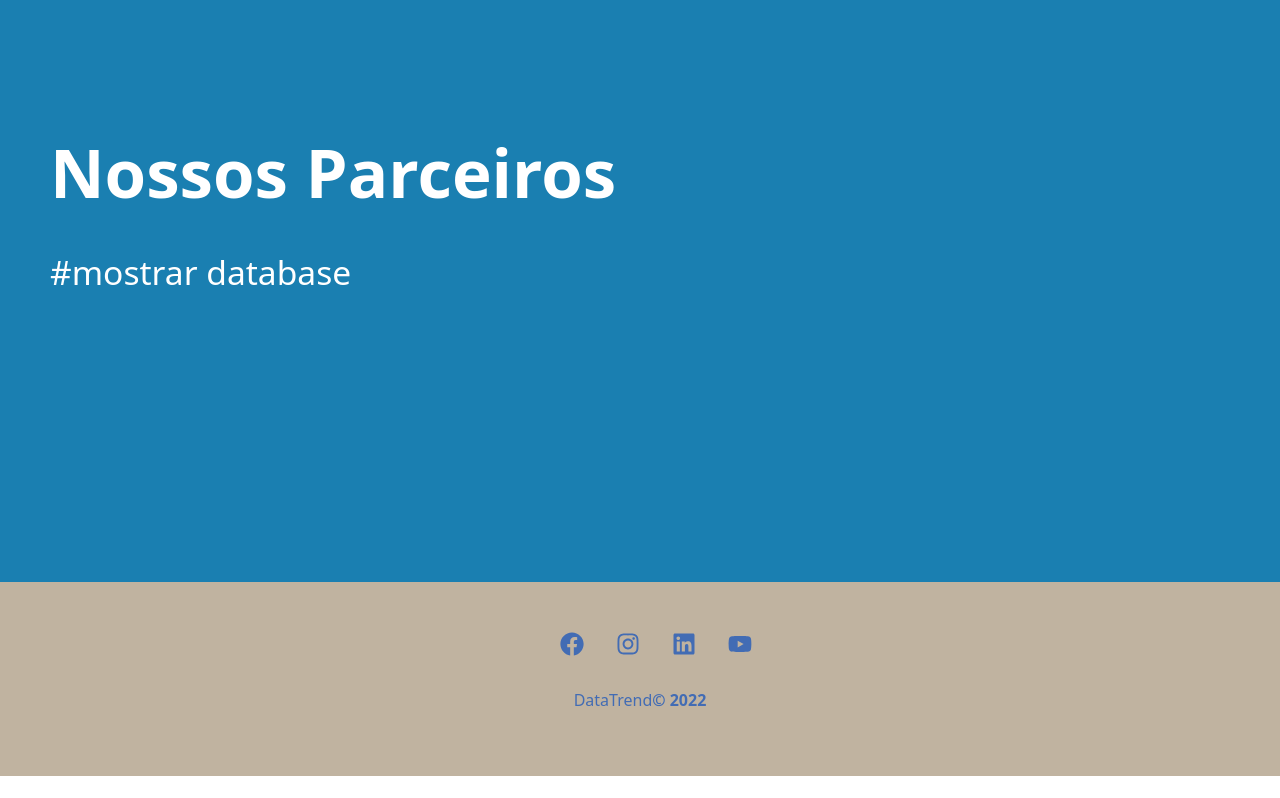
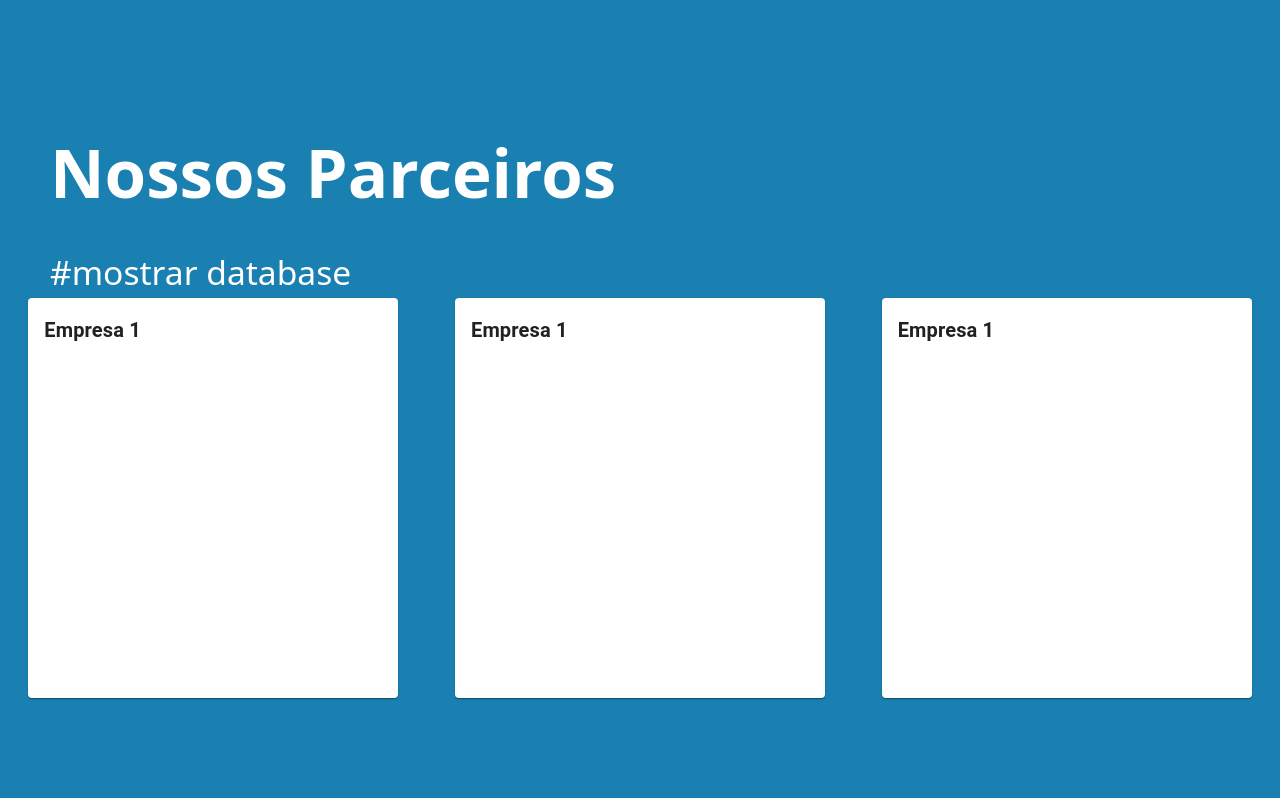
Before and after one commit to MarcusGANunes/DataTrend, a React (Create React App) app: page / in a window 1280 px wide. Shown: the part 717-1515 px from the top of the page. Before the commit the page ends 1493 px from the top, so only its background shows below. Built offline with nearby package versions, Linux system fonts and the light colour scheme.

Commit message:
Created Partner Card

```diff
--- /dev/null
+++ b/src/components/card/PartnerCard.js
@@ -0,0 +1,18 @@
+import Card from "@mui/material/Card";
+import CardContent from "@mui/material/CardContent";
+import CardMedia from "@mui/material/CardMedia";
+import Typography from "@mui/material/Typography";
+
+function PartnerCard() {
+    return(
+        <Card sx={{minWidth: 370, height: 400}}>
+            <CardContent>
+                <Typography gutterBottom variant="h6" component="div">
+                    <strong>Empresa 1</strong>
+                </Typography>
+            </CardContent>
+        </Card>
+    )
+}
+
+export default PartnerCard
--- a/src/pages/home.js
+++ b/src/pages/home.js
@@ -1,5 +1,6 @@
 import React from "react";
 import "../styles/home.modules.css";
+import PartnerCard from "../components/card/PartnerCard";
 
 export default function Home() {
   return (
@@ -12,11 +13,16 @@ export default function Home() {
           </div>
         </div>
       </section>
-      <section className='partners'>
-          <div className="headline">
-            <h1>Nossos Parceiros</h1>
-            <p>#mostrar database</p>
-          </div>
+      <section className="partners">
+        <div className="headline">
+          <h1>Nossos Parceiros</h1>
+          <p>#mostrar database</p>
+        </div>
+        <div className="partner-cards">
+          <PartnerCard />
+          <PartnerCard />
+          <PartnerCard />
+        </div>
       </section>
     </div>
   );
--- a/src/styles/home.modules.css
+++ b/src/styles/home.modules.css
@@ -47,6 +47,11 @@
 
 .partners {
   background-color: #1a7fb1;
-  height: 600px;
+  height: 1000px;
   width: 100%;
 }
+
+.partner-cards {
+  display: flex;
+  justify-content: space-around;
+}
```
